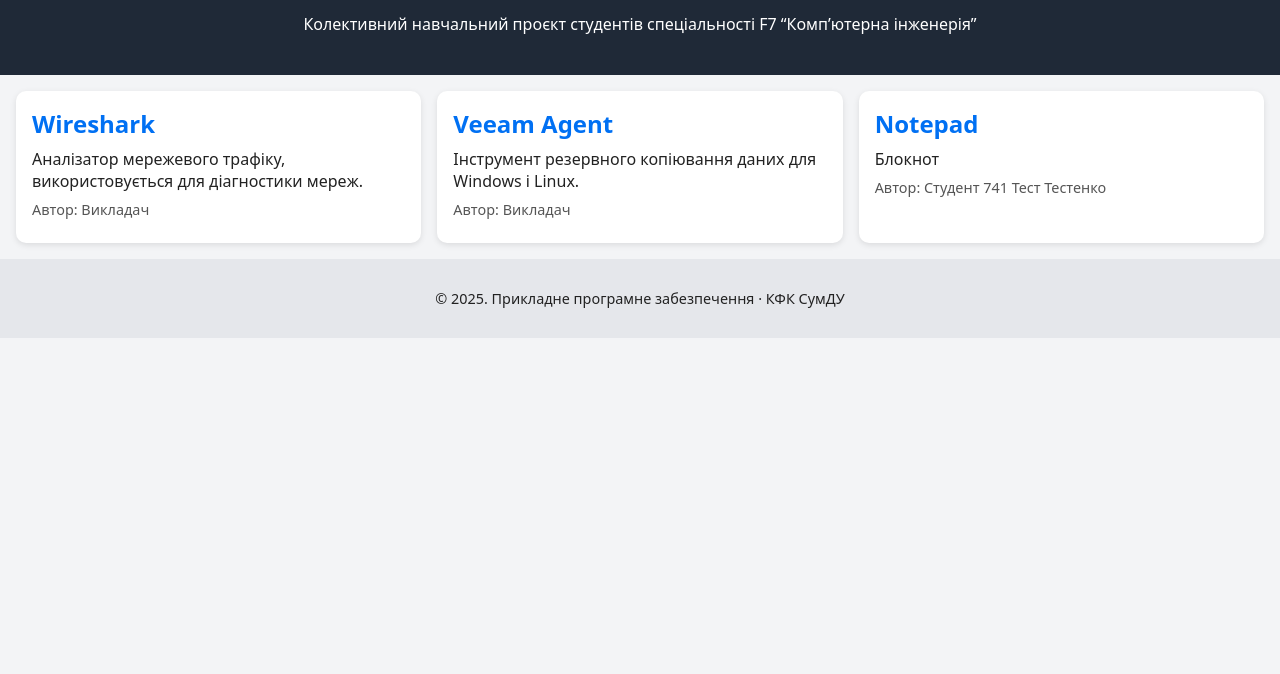
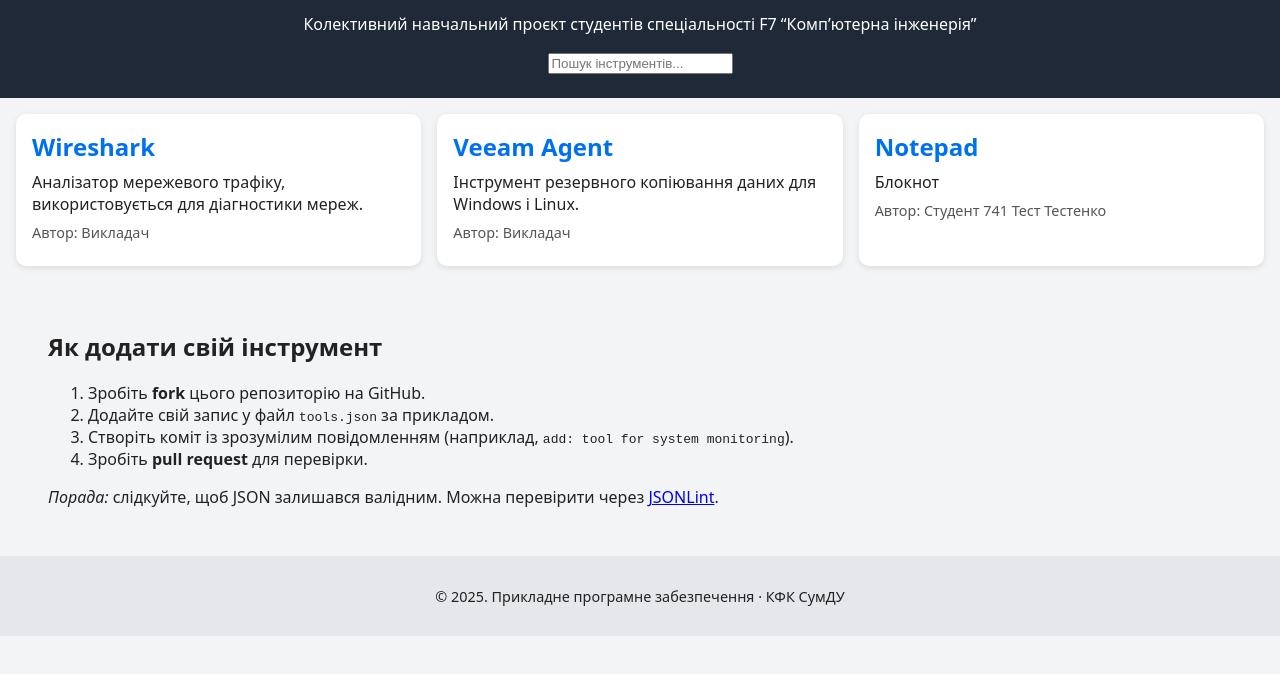
Before and after one commit to DL-KFK/allpied-software-lab, a plain HTML site: page index.html in a window 1280 px wide. Shown: the part 76-750 px from the top of the page. Drawn offline with Linux system fonts and the light colour scheme.

Commit message:
Оновлені index.html, script.js. Додано поле для пошуку та інструкції

```diff
--- a/index.html
+++ b/index.html
@@ -10,12 +10,24 @@
   <header>
     <h1>🧰 System Toolbox Portal</h1>
     <p>Колективний навчальний проєкт студентів спеціальності F7 “Комп’ютерна інженерія”</p>
+    <input type="text" id="search" placeholder="Пошук інструментів...">
   </header>
 
   <main>
     <div id="tools-container" class="grid"></div>
   </main>
-
+<section class="instructions">
+  <div style="margin: 3rem">
+  <h2>Як додати свій інструмент</h2>
+  <ol>
+    <li>Зробіть <strong>fork</strong> цього репозиторію на GitHub.</li>
+    <li>Додайте свій запис у файл <code>tools.json</code> за прикладом.</li>
+    <li>Створіть коміт із зрозумілим повідомленням (наприклад, <code>add: tool for system monitoring</code>).</li>
+    <li>Зробіть <strong>pull request</strong> для перевірки.</li>
+  </ol>
+  <p><em>Порада:</em> слідкуйте, щоб JSON залишався валідним. Можна перевірити через <a href="https://jsonlint.com" target="_blank">JSONLint</a>.</p>
+  </div>
+</section>
   <footer>
     <p>© 2025. Прикладне програмне забезпечення · КФК СумДУ</p>
   </footer>
--- a/script.js
+++ b/script.js
@@ -16,3 +16,12 @@
   .catch(err => {
     console.error('Помилка завантаження JSON:', err);
   });
+
+const searchInput = document.getElementById('search');
+searchInput.addEventListener('input', () => {
+  const query = searchInput.value.toLowerCase();
+  document.querySelectorAll('.card').forEach(card => {
+    const text = card.textContent.toLowerCase();
+    card.style.display = text.includes(query) ? '' : 'none';
+  });
+});
```
